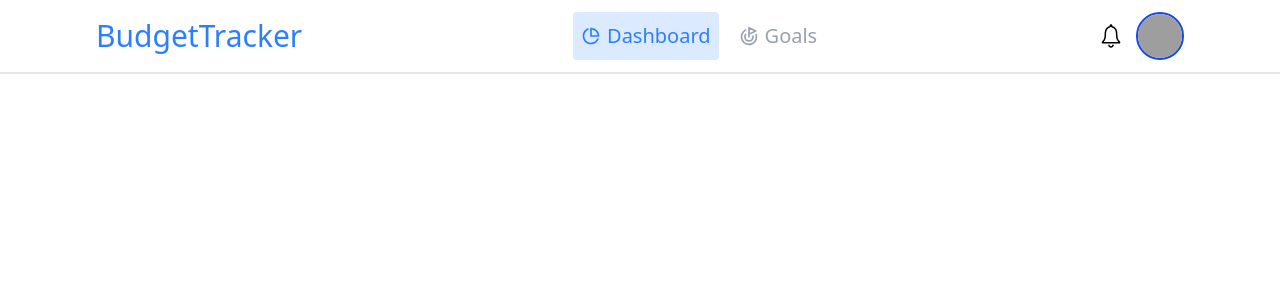
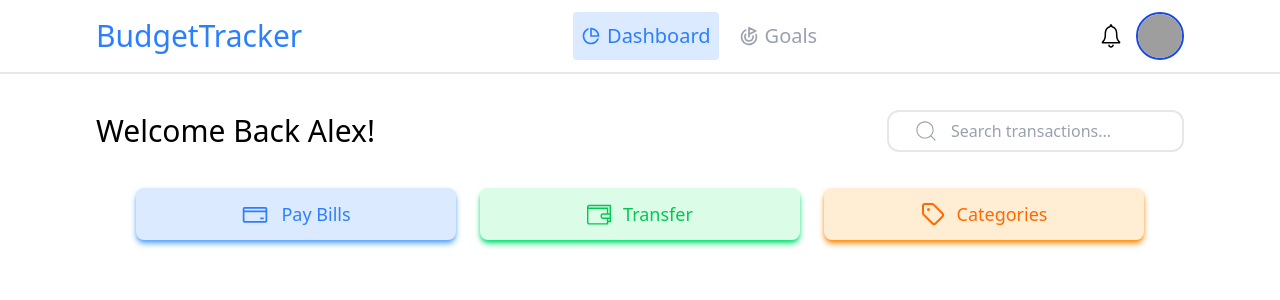
Before and after one commit to ravikhokhar23/budget-tracker, a React app: page / in a window 1280 px wide. Shown: the top 300 px of the page. Built offline with nearby package versions, Linux system fonts and the light colour scheme; grey boxes are pictures that could not be loaded; the HTML template or start-up script is replaced by a standard one.

Commit message:
Added welcome, search bar and call to  action ui

```diff
--- a/src/App.jsx
+++ b/src/App.jsx
@@ -1,9 +1,11 @@
+import Content from "./components/content/Content";
 import Header from "./components/header/Header";
 
 const App = () => {
   return (
-    <div>
+    <div className="">
       <Header />
+      <Content />
     </div>
   );
 };
--- /dev/null
+++ b/src/components/content/Actions.jsx
@@ -0,0 +1,49 @@
+import { LuTag } from "react-icons/lu";
+import { TfiWallet } from "react-icons/tfi";
+import { VscCreditCard } from "react-icons/vsc";
+
+/* eslint-disable react/prop-types */
+const Actions = () => {
+  return (
+    <div className="flex justify-center gap-6">
+      <ActionButton
+        textColor={"text-blue-500"}
+        shadowColor={"shadow-blue-400"}
+        bgColor={"bg-blue-100"}
+        title={"Pay Bills"}
+        icon={<VscCreditCard size={28} />}
+      />
+      <ActionButton
+        textColor={"text-green-500"}
+        shadowColor={"shadow-green-400"}
+        bgColor={"bg-green-100"}
+        title={"Transfer"}
+        icon={<TfiWallet size={24} />}
+      />
+      <ActionButton
+        textColor={"text-orange-500"}
+        shadowColor={"shadow-orange-400"}
+        bgColor={"bg-orange-100"}
+        title={"Categories"}
+        icon={<LuTag size={24} />}
+      />
+    </div>
+  );
+};
+
+const ActionButton = (props) => {
+  return (
+    <button
+      className={`${props.bgColor} w-80 rounded-lg shadow-md  py-3 ${props.shadowColor}`}
+    >
+      <span className="flex items-center justify-center">
+        <span className={`mr-3 ${props.textColor}`}>{props.icon}</span>
+        <span className={`text-lg font-normal ${props.textColor}`}>
+          {props.title}
+        </span>
+      </span>
+    </button>
+  );
+};
+
+export default Actions;
--- /dev/null
+++ b/src/components/content/Content.jsx
@@ -0,0 +1,13 @@
+import Actions from "./Actions";
+import Welcome from "./Welcome";
+
+const Content = () => {
+  return (
+    <main className="px-24 w-full h-screen">
+      <Welcome />
+      <Actions />
+    </main>
+  );
+};
+
+export default Content;
--- /dev/null
+++ b/src/components/content/Welcome.jsx
@@ -0,0 +1,19 @@
+import { CiSearch } from "react-icons/ci";
+
+const Welcome = () => {
+  return (
+    <div className="flex py-9 justify-between  items-center">
+      <h1 className="text-3xl font-medium ">Welcome Back Alex!</h1>
+      <div className="flex py-1.5 rounded-xl border-2 items-center self-stretch border-gray-200">
+        <CiSearch size={26} className="text-gray-400 ml-6" />
+        <input
+          type="text"
+          placeholder="Search transactions..."
+          className="border-none bg-none outline-none placeholder:text-gray-400 pl-3"
+        />
+      </div>
+    </div>
+  );
+};
+
+export default Welcome;
--- a/src/index.css
+++ b/src/index.css
@@ -1 +1,6 @@
 @import "tailwindcss";
+
+body {
+    margin: 0;
+    padding: 0;
+}
```
